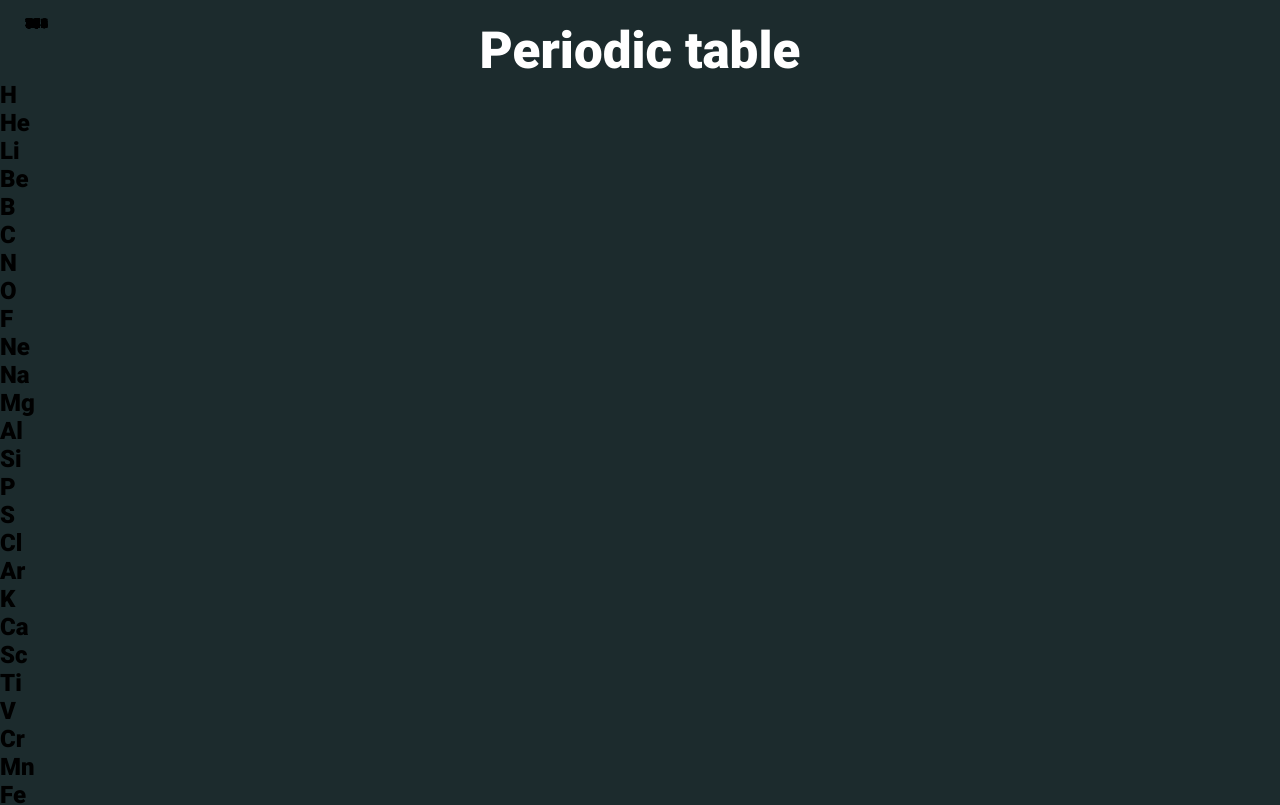
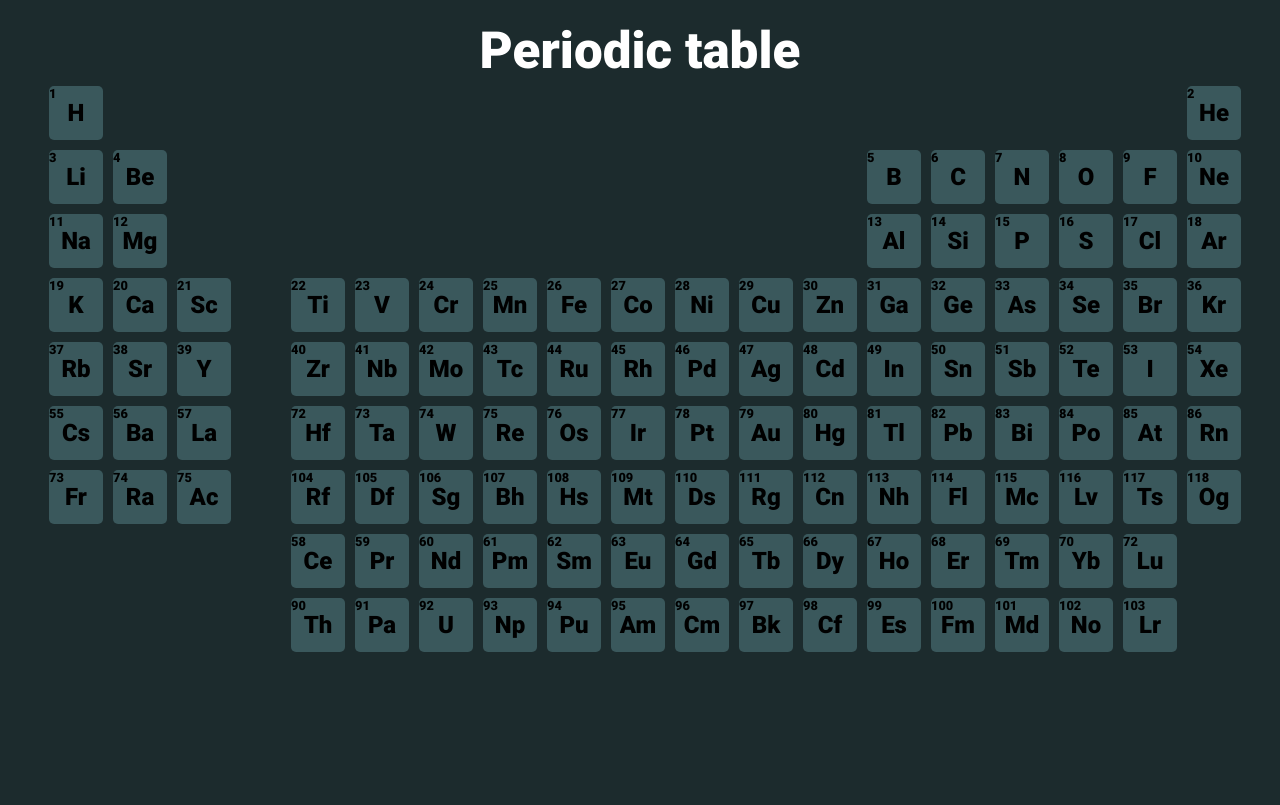
Before and after one commit to Darkprogramerzz/periodic-Table-website, a plain HTML site: page index.html in a window 1280 px wide. Shown: the top 805 px of the page. Drawn offline with Linux system fonts and the light colour scheme.

Commit message:
wwwwwwwwww

```diff
--- a/index.html
+++ b/index.html
@@ -8,10 +8,8 @@
     <script src="main.js"></script>
 </head>
 <body>
-    <div class="content">
         <p class="heading">Periodic table</p>
         <div class="periodic_table">
-            <div class="row">
                 <div class="elements H Reactive-non-metals">
                     <p class="Short_form">H</p>
                     <p class="Number">1</p>
@@ -20,8 +18,6 @@
                     <p class="Short_form">He</p>
                     <p class="Number">2</p>
                 </div>
-            </div>
-            <div class="row">
                 <div class="elements Li Alkali-metals">
                     <p class="Short_form">Li</p>
                     <p class="Number">3</p>
@@ -54,8 +50,6 @@
                     <p class="Short_form">Ne</p>
                     <p class="Number">10</p>
                 </div>
-            </div>
-            <div class="row">
                 <div class="elements Na Alkali-metals">
                     <p class="Short_form">Na</p>
                     <p class="Number">11</p>
@@ -88,8 +82,6 @@
                     <p class="Short_form">Ar</p>
                     <p class="Number">18</p>
                 </div>
-            </div>
-            <div class="row">
                 <div class="elements K ">
                     <p class="Short_form">K</p>
                     <p class="Number">19</p>
@@ -102,6 +94,7 @@
                     <p class="Short_form">Sc</p>
                     <p class="Number">21</p>
                 </div>
+                <div class="gap"></div>
                 <div class="elements Ti">
                     <p class="Short_form">Ti</p>
                     <p class="Number">22</p>
@@ -162,8 +155,6 @@
                     <p class="Short_form">Kr</p>
                     <p class="Number">36</p>
                 </div>
-            </div>
-            <div class="row">
                 <div class="elements Rb">
                     <p class="Short_form">Rb</p>
                     <p class="Number">37</p>
@@ -176,6 +167,7 @@
                     <p class="Short_form">Y</p>
                     <p class="Number">39</p>
                 </div>
+                <div class="gap"></div>
                 <div class="elements Zr">
                     <p class="Short_form">Zr</p>
                     <p class="Number">40</p>
@@ -236,8 +228,6 @@
                     <p class="Short_form">Xe</p>
                     <p class="Number">54</p>
                 </div>
-            </div>
-            <div class="row">
                 <div class="elements Cs">
                     <p class="Short_form">Cs</p>
                     <p class="Number">55</p>
@@ -250,6 +240,7 @@
                     <p class="Short_form">La</p>
                     <p class="Number">57</p>
                 </div>
+                <div class="gap"></div>
                 <div class="elements Hf">
                     <p class="Short_form">Hf</p>
                     <p class="Number">72</p>
@@ -310,8 +301,6 @@
                     <p class="Short_form">Rn</p>
                     <p class="Number">86</p>
                 </div>
-            </div>
-            <div class="row">
                 <div class="elements Fr">
                     <p class="Short_form">Fr</p>
                     <p class="Number">73</p>
@@ -324,6 +313,7 @@
                     <p class="Short_form">Ac</p>
                     <p class="Number">75</p>
                 </div>
+                <div class="gap"></div>
                 <div class="elements Rf">
                     <p class="Short_form">Rf</p>
                     <p class="Number">104</p>
@@ -384,9 +374,7 @@
                     <p class="Short_form">Og</p>
                     <p class="Number">118</p>
                 </div>
-            </div>
-            <div class="gap"></div>
-            <div class="row">
+                <div class="gap"></div>
                 <div class="elements Ce">
                     <p class="Short_form">Ce</p>
                     <p class="Number">58</p>
@@ -443,8 +431,6 @@
                     <p class="Short_form">Lu</p>
                     <p class="Number">72</p>
                 </div>
-            </div>
-            <div class="row">
                 <div class="elements Th">
                     <p class="Short_form">Th</p>
                     <p class="Number">90</p>
@@ -501,7 +487,6 @@
                     <p class="Short_form">Lr</p>
                     <p class="Number">103</p>
                 </div>
-            </div>
         </div>
     </div>
 </body>
--- a/style.css
+++ b/style.css
@@ -6,6 +6,7 @@ body{
     background-color:#1c2b2d;
     height: 100vh;
     width: 100%;
+    font-family: roboto;
 }
 @font-face{
     font-family: roboto;
@@ -16,105 +17,65 @@ body{
     text-align: center;
     font-size: 4vw;
     color: white;
-    font-family:roboto;
     margin-top: 20px;
 }
-/*
 .periodic_table{
-    display: flex;
-    flex-direction: column;
+    display: grid;
+    grid-template-columns: repeat(18,1fr);
+    grid-template-rows: repeat(10,1fr);
+    max-width: 1200px;
+    justify-content: center;
+    align-items: center;
     position:relative;
     left: 50%;
     transform: translateX(-50%);
-    width: 85%;
-    height: 560px;
-    background-color: #1c2b2d;
-}
-.row{
-    display: flex;
-    flex-direction: rows;
-    flex: 80%;
 }
 .elements{
-    display: flex;
+    display: grid;
     width: 50px;
     height: 50px;
     align-items: center;
     justify-content: center;
+    background-color:#3a585c;
+    position: relative;
     border-radius: 5px;
-    background-color:#3a585c;
+    position:relative;
+    left: 50%;
+    transform: translateX(-50%);
+    margin: 5px 5px 5px ;
+    padding: 2px 2px 2px 2px;
+}
+.gap{
+    display: grid;
+    width: 50px;
+    height: 50px;
+    align-items: center;
+    justify-content: center;
+    position: relative;
+    border-radius: 5px;
+    background: transparent;
+    position:relative;
+    left: 50%;
+    transform: translateX(-50%);
+}
+.Number{
+    font-size: 0.8rem;
     position: absolute;
-}
-.elements:hover{
-    transform: scale(1.5);
-    z-index: 100;
-    opacity: 0.8;
-}
-
-.H,.Li,.Na,.K,.Cs,.Rb,.Fr{
-    left: 0px;
-}
-.He,.Ne,.Ar,.Kr,.Rn,.Xe,.Og{
-    left: 1080px;
-}
-.Be,.Mg,.Ca,.Ba,.Sr,.Ra{
-    left: 60px;
-}
-.B,.Al,.Ga,.Tl,.In,.Nh,.Ho,.Es{
-    left: 780px;
-}
-.C,.Si,.Ge,.Pb,.Sn,.Fl,.Er,.Fm{
-    left: 840px;
-}
-.N,.P,.As,.Bi,.Sb,.Mc,.Tm,.Md{
-    left: 900px;
-}
-.O,.S,.Se,.Po,.Te,.Lv,.Yb,.No{
-    left: 960px;
-}
-.F,.Cl,.Br,.At,.I,.Ts,.Lu,.Lr{
-    left: 1020px;
-}
-.Sc,.La,.Y,.Ac{
-    left: 120px;
-}
-.Ti,.Hf,.Zr,.Rf,.Ce,.Th{
-    left: 240px;
-}
-.V,.Ta,.Nb,.Db,.Pr,.Pa{
-    left: 300px;
-}
-.Cr,.W,.Mo,.Sg,.Nd,.U{
-    left: 360px;
-}
-.Mn, .Re, .Tc, .Bh, .Pm, .Np {
-    left: 420px;
-}
-.Fe, .Os, .Ru, .Hs, .Sm, .Pu{
-    left: 480px;
-}
-.Co, .Ir, .Rh, .Mt, .Eu, .Am{
-    left: 540px;
-}
-.Ni, .Pt, .Pd, .Ds, .Gd, .Cm{
-    left: 600px;
-}
-.Cu, .Au, .Ag, .Rg, .Tb, .Bk{
-    left: 660px;
-}
-.Zn, .Hg, .Cd, .Cn, .Dy, .Cf{
-    left: 720px;
-}
-*/
-.Number{
-    position: absolute;
-    top: 2%;
-    left: 2%;
-    height: auto;
-    font-family: roboto;
-    font-size: 0.8rem;
+    top: 0;
+    left: 0;
 }
 .Short_form{
     font-size: 1.5rem;
-    font-family: roboto;
 }
+.He{
+    grid-column: 19;
+}
+.B,.Al{
+    grid-column: 14;
+}
+.Ce{
+    grid-column: 5;
+}
+.Th{
+    grid-column: 5;
+}
```
